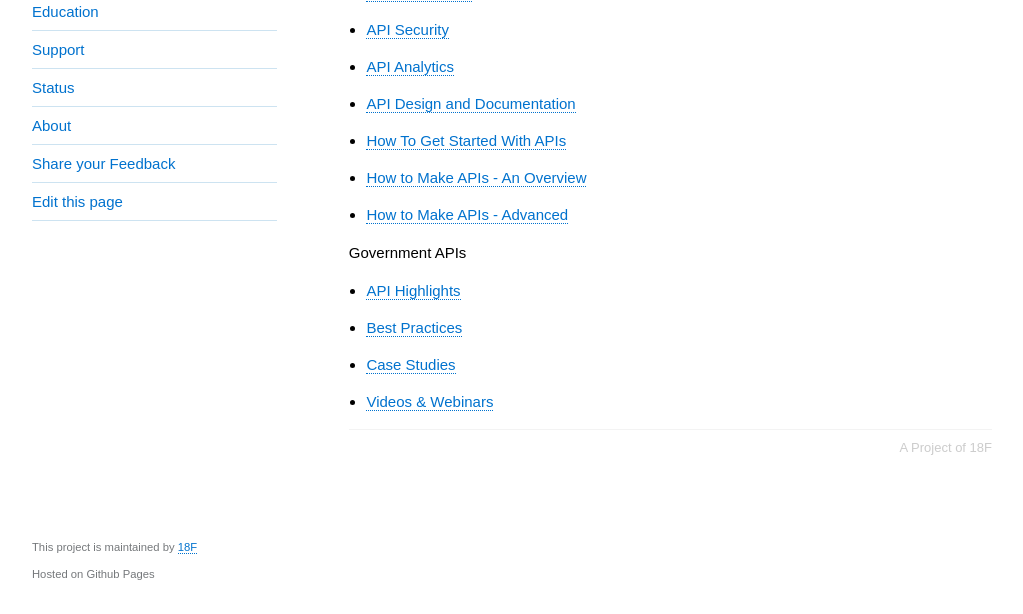
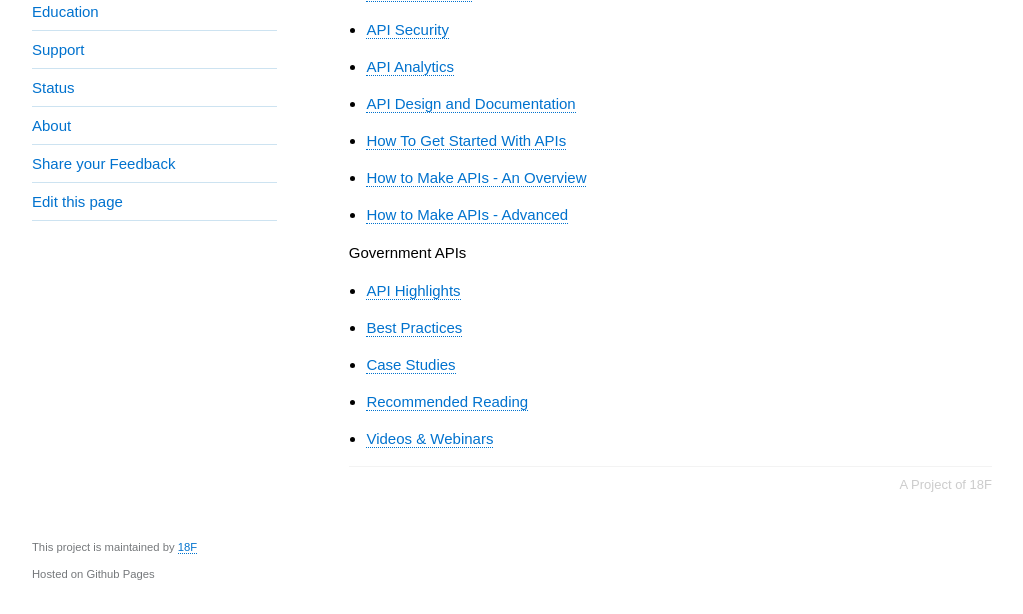
Before and after one commit to 18F/API-All-the-X, a Jekyll site: the page built from pages/education.md, in a window 1280 px wide and 946 px high, cut to the strip 332-946 px from the top of the window. Shown: the whole strip, without its empty margins (128-1151 px from the left). Built offline with Jekyll 4.4.1, drawn with Linux system fonts in a browser that asks for light colours.

Commit message:
Update education.md

```diff
--- a/_includes/education.md
+++ b/_includes/education.md
@@ -20,4 +20,5 @@
 * [API Highlights](http://18f.github.io/API-All-the-X/pages/api_highlights.html)
 * [Best Practices](http://18f.github.io/API-All-the-X/pages/best_practices.html)
 * [Case Studies](http://18f.github.io/API-All-the-X/pages/case_study_lists.html)
+* [Recommended Reading](http://18f.github.io/API-All-the-X/pages/recommended_reading)
 * [Videos & Webinars](http://18f.github.io/API-All-the-X/pages/videos_and_webinars.html)
```
